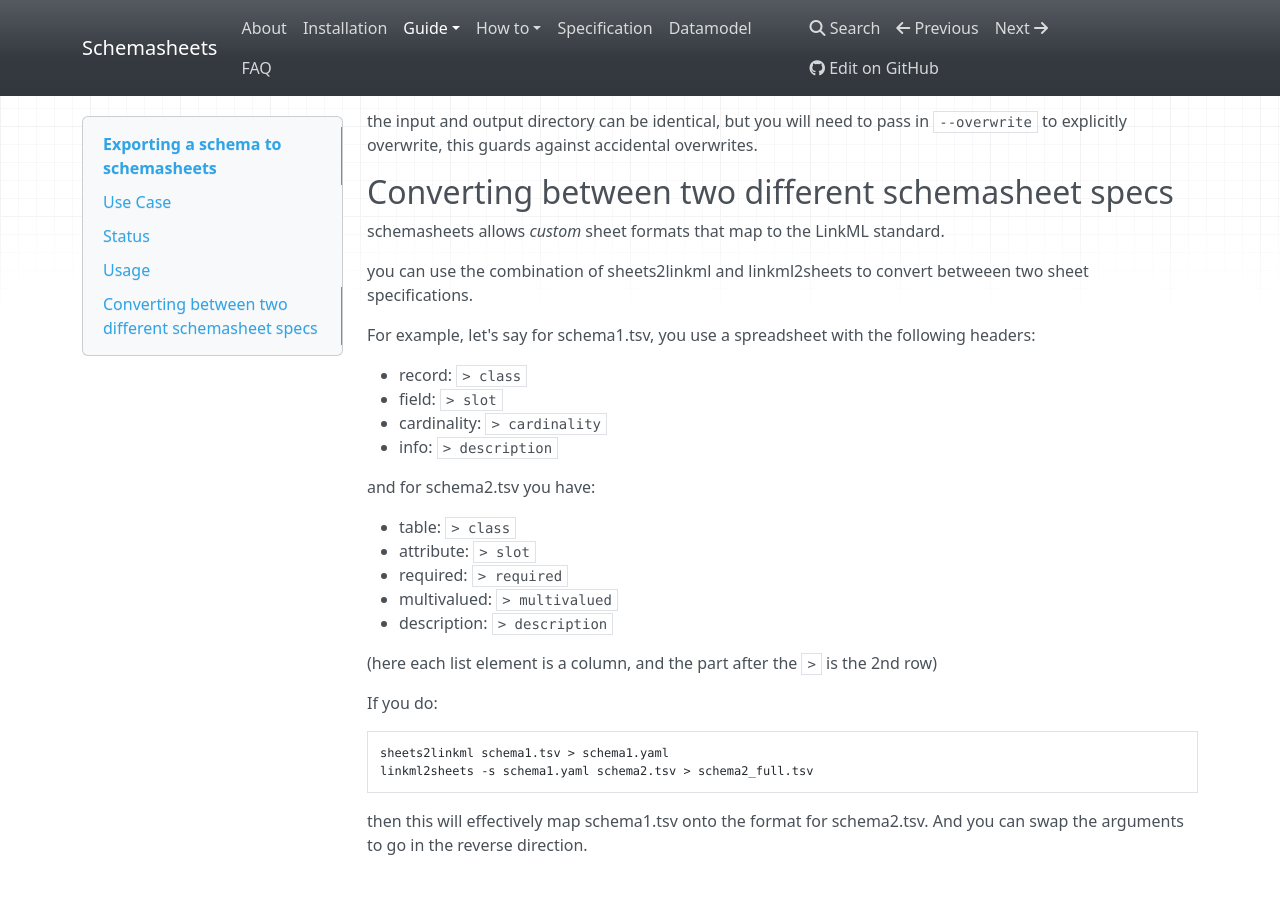
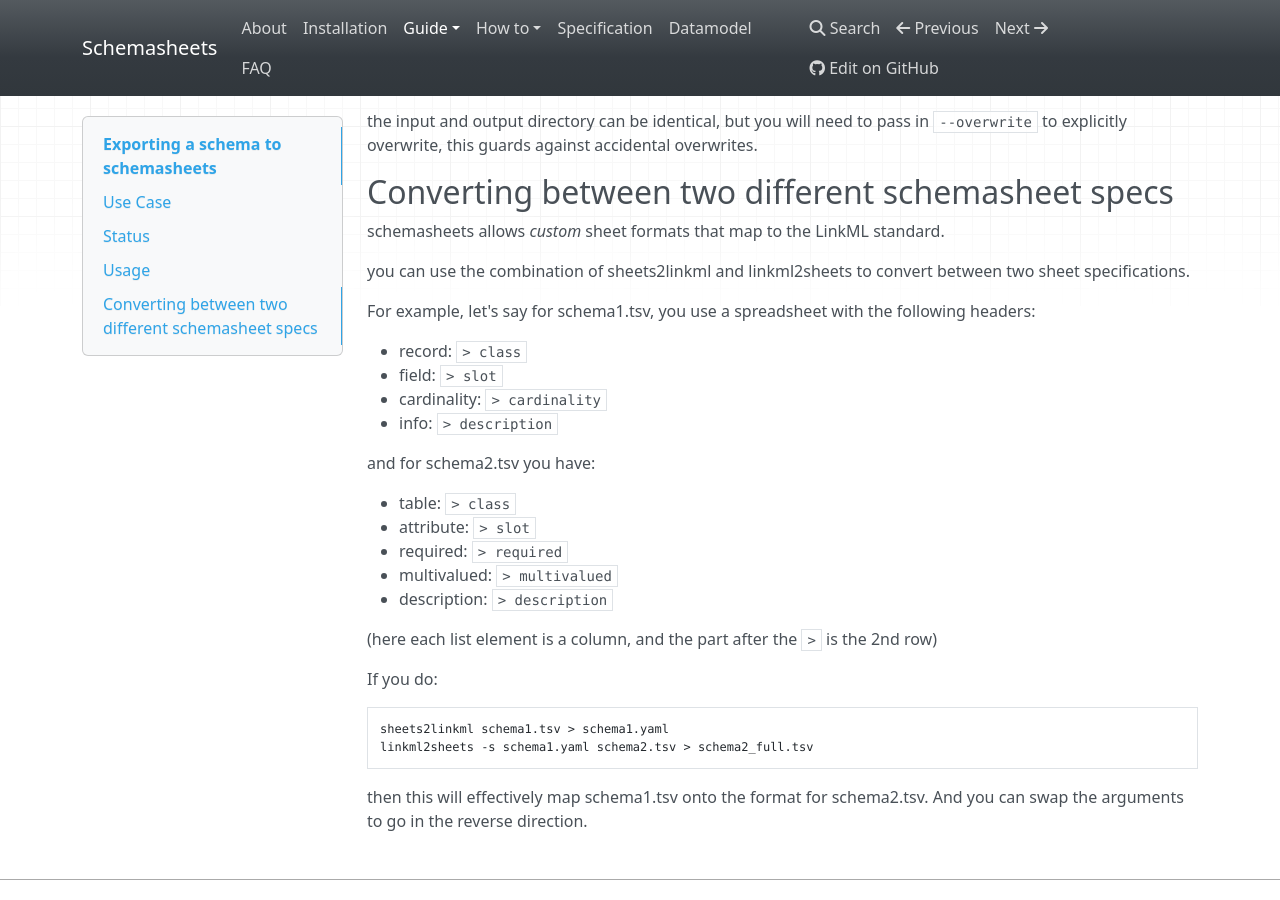
Before and after one commit to linkml/schemasheets, an MkDocs documentation site: the page built from docs/intro/export.md, in a window 1280 px wide and 900 px high, scrolled down 1540 px. Built offline with MkDocs 1.6.1, drawn with Linux system fonts in a browser that asks for light colours; nearby versions of some CDN libraries.

```diff
--- a/docs/intro/export.md
+++ b/docs/intro/export.md
@@ -84,7 +84,7 @@ this guards against accidental overwrites.
 
 schemasheets allows *custom* sheet formats that map to the LinkML standard.
 
-you can use the combination of sheets2linkml and linkml2sheets to convert betweeen two sheet specifications.
+you can use the combination of sheets2linkml and linkml2sheets to convert between two sheet specifications.
 
 For example, let's say for schema1.tsv, you use a spreadsheet with the following headers:
 
```
Also changed, not shown: docs/datamodel/types/Objectidentifier.md (+1 -1 lines), examples/output/docs/types/Objectidentifier.md (+1 -1 lines), 4 other files.
